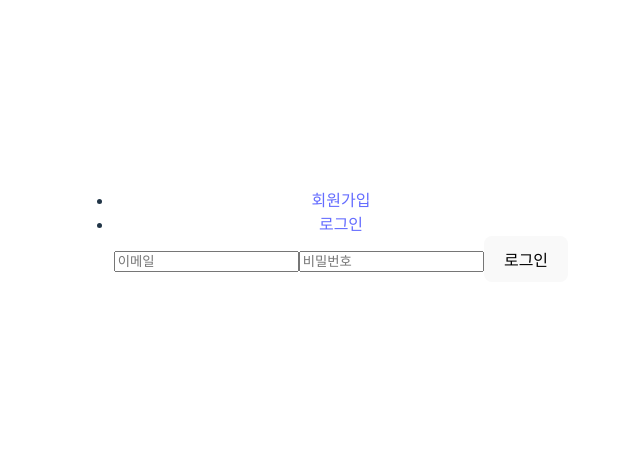
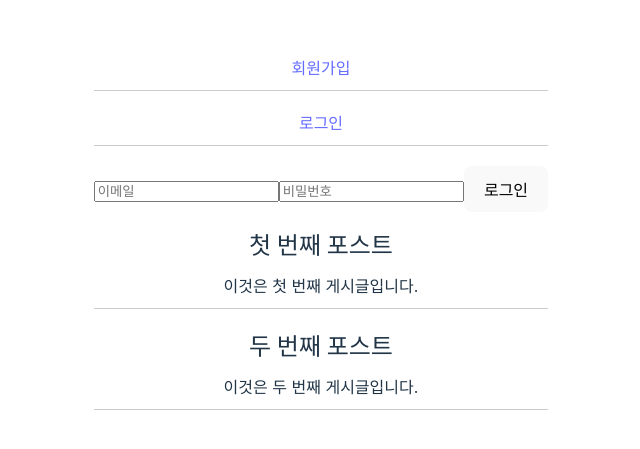
Before and after one commit to devgitdlee/vite-project, a React (Vite) app: page /login in a window 1280 px wide. Shown: the part 165-614 px from the top of the page, without its empty margins (319-959 px from the left). Built offline with nearby package versions, Linux system fonts and the light colour scheme; no server answers.

Commit message:
페이지리스트 API 추가

```diff
--- a/src/App.jsx
+++ b/src/App.jsx
@@ -1,20 +1,34 @@
-import { useState } from 'react';
+import { useState,useEffect} from 'react';
 import './App.css';
 import axios from 'axios';
 import ReactDOM from 'react-dom';
 import {BrowserRouter,Route,Routes,Link} from 'react-router-dom';
 import SignupForm from './components/SignupForm';
 import LoginForm from './components/LoginForm';
-
+import PostList from './page/PostList';
+const apiUrl = import.meta.env.VITE_API_URL;
 function App() {
   const [count, setCount] = useState(0)
   const [menuList, setMenuList] = useState([]);
+  const [postList, setPostList] = useState([]);
+  const posts = [
+    { id: 1, title: "첫 번째 포스트", content: "이것은 첫 번째 게시글입니다." },
+    { id: 2, title: "두 번째 포스트", content: "이것은 두 번째 게시글입니다." },
+    // 추가 게시글...
+  ];
 
+  useEffect(() => {
+    axios.get(apiUrl+'/postList')
+      .then(response => {
+        setPostList(response.data);
+      })
+      .catch(error => console.error('Fetching data failed', error));
+  }, []);
   /*
   useEffect(() => {
     // 메뉴 리스트 API 요청
     const fetchMenuList = async () => {
-      const response = await axios.get('/api/menus');
+      const response = await axios.get(apiUrl+'/api/menus');
       setMenuList(response.data);
     };
 
@@ -32,6 +46,7 @@ function App() {
           <Route path='/login' element={<LoginForm/>}/>
         </Routes>
         </ul>
+        <PostList posts={posts} />
       </div>
     </BrowserRouter>
   );
--- a/src/components/LoginForm.jsx
+++ b/src/components/LoginForm.jsx
@@ -1,5 +1,7 @@
 import React, { useState } from 'react';
 import axios from 'axios';
+
+const apiUrl = import.meta.env.VITE_API_URL;
 
 const LoginForm = () => {
   const [email, setEmail] = useState('');
@@ -10,13 +12,13 @@ const LoginForm = () => {
     e.preventDefault();
 
     try {
-      const response = await axios.post('/api/users/login', {
+      const response = await axios.post(apiUrl+'/api/users/login', {
         email,
         password,
       });
 
       // 로그인 성공 시 토큰 저장 및 페이지 이동
-      localStorage.setItem('token', response.data.token);
+      //localStorage.setItem('token', response.data.token);
       window.location.href = '/';
     } catch (error) {
       setErrorMessage(error.response.data.message);
--- /dev/null
+++ b/src/page/PostList.css
@@ -0,0 +1,18 @@
+ul {
+list-style: none;
+padding: 0;
+}
+
+li {
+margin-bottom: 20px;
+border-bottom: 1px solid #ccc;
+padding-bottom: 10px;
+}
+
+h2 {
+margin: 0 0 10px 0;
+}
+
+p {
+margin: 0;
+}
--- /dev/null
+++ b/src/page/PostList.jsx
@@ -0,0 +1,18 @@
+import React from 'react';
+import './PostList.css';
+
+function PostList({ posts }) {
+
+  return (
+    <ul>
+      {posts.map(post => (
+        <li key={post.id}>
+          <h2>{post.title}</h2>
+          <p>{post.content}</p>
+        </li>
+      ))}
+    </ul>
+  );
+}
+
+export default PostList;
```
Also changed, not shown: src/page/Board.js (deleted), 1 other file (tests, documents, lock files or other folders).
